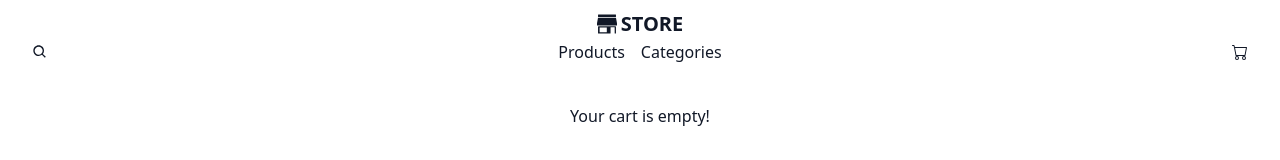
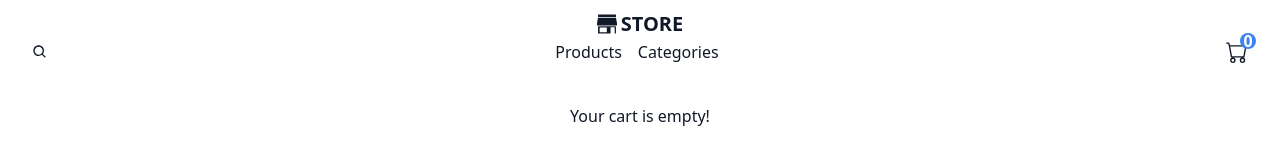
Before and after one commit to 9abour/e-commerce-redux, a Next.js app: page /cart in a window 1280 px wide. Shown: the top 160 px of the page. Built offline with nearby package versions, Linux system fonts and the light colour scheme.

Commit message:
fix cart products and add count of products to cart icon

```diff
--- a/src/components/Card.tsx
+++ b/src/components/Card.tsx
@@ -16,7 +16,7 @@ const Card = (props: Props) => {
 	const dispatch = useAppDispatch();
 
 	return (
-		<div key={id} className="card">
+		<div className="card">
 			<Link href={`products/${id}`}>
 				<Image
 					src={thumbnail}
@@ -34,7 +34,7 @@ const Card = (props: Props) => {
 			<p className="description">{description}</p>
 			<button
 				onClick={() => {
-					dispatch(addToCart(props));
+					dispatch(addToCart(props.product));
 					dispatch(setCartProductsToLS());
 				}}
 				className="btn cart"
--- a/src/components/cart/Cart.tsx
+++ b/src/components/cart/Cart.tsx
@@ -3,17 +3,12 @@
 import { useAppDispatch, useAppSelector } from "@/redux/hooks";
 import {
 	clearCart,
-	decrementItem,
-	incrementItem,
-	removeFromCart,
 	setCartProducts,
 	setCartProductsToLS,
 } from "@/redux/slices/cartSlice";
 import React, { useEffect, useState } from "react";
 import { AiFillDelete } from "react-icons/ai";
-import { IoMdAddCircle, IoMdRemoveCircle } from "react-icons/io";
 import Loading from "../Loading";
-import Link from "next/link";
 import CartProduct from "./CartProduct";
 
 const Cart = () => {
@@ -49,6 +44,7 @@ const Cart = () => {
 
 		return Number(total.toFixed(0));
 	};
+
 	const getDiscountPercentage = (): number => {
 		let total = 0;
 
@@ -62,6 +58,8 @@ const Cart = () => {
 
 		return Number(total.toFixed(0));
 	};
+
+	console.log(cartProducts);
 
 	return (
 		<div className="mt-8">
@@ -90,7 +88,11 @@ const Cart = () => {
 								</thead>
 								<tbody>
 									{cartProducts.map(item => (
-										<CartProduct product={item.product} count={item.count} />
+										<CartProduct
+											key={item.product.id}
+											product={item.product}
+											count={item.count}
+										/>
 									))}
 								</tbody>
 							</table>
--- a/src/components/cart/CartProduct.tsx
+++ b/src/components/cart/CartProduct.tsx
@@ -11,20 +11,20 @@ import Link from "next/link";
 import Image from "next/image";
 import { useAppDispatch } from "@/redux/hooks";
 
-interface Props {
+type Props = {
 	product: productType;
 	count: number;
-}
+};
 
 const CartProduct = (props: Props) => {
 	const { count } = props;
-
-	const { id, thumbnail, title, brand, description, price } = props.product;
+	const { id, thumbnail, title, brand, description, price, category } =
+		props.product;
 
 	const dispatch = useAppDispatch();
 
 	return (
-		<tr key={id} className="[&>td]:p-2 [&>th]:p-2 md:[&>td]:p-4">
+		<tr className="[&>td]:p-2 [&>th]:p-2 md:[&>td]:p-4">
 			<td>
 				<div className="flex items-center space-x-3">
 					<div className="relative avatar">
@@ -51,7 +51,7 @@ const CartProduct = (props: Props) => {
 			<td className="max-w-[12rem] text-ellipsis overflow-hidden hidden md:table-cell">
 				{description}
 				<br />
-				<span className="badge badge-ghost badge-sm">Apple</span>
+				<span className="badge badge-ghost badge-sm">{category}</span>
 			</td>
 			<td>{price}$</td>
 			<th>
--- a/src/components/home/Products.tsx
+++ b/src/components/home/Products.tsx
@@ -2,13 +2,9 @@
 
 import { useAppDispatch, useAppSelector } from "@/redux/hooks";
 import { fetchProducts } from "@/redux/slices/fetchProductsSlice";
-import Image from "next/image";
 import React, { useEffect, useState } from "react";
 import { productType } from "../../../types";
-import Link from "next/link";
-import { MdAddCircleOutline, MdCheckCircleOutline } from "react-icons/md";
 import { API_URL } from "../../../constants";
-import { addToCart, setCartProductsToLS } from "@/redux/slices/cartSlice";
 import Loading from "../Loading";
 import Card from "../Card";
 
@@ -27,8 +23,6 @@ const Products = () => {
 			dispatch(fetchProducts(`${API_URL}/category/${category}`));
 		}
 	}, [category]);
-
-	console.log(cartProducts);
 
 	return (
 		<div className="container mt-8">
--- a/src/components/navbar/Navbar.tsx
+++ b/src/components/navbar/Navbar.tsx
@@ -6,11 +6,12 @@ import { BiSearch } from "react-icons/bi";
 import { BsCart } from "react-icons/bs";
 import Link from "next/link";
 import SearchModal from "../modals/SearchModal";
-import { useAppDispatch } from "@/redux/hooks";
+import { useAppDispatch, useAppSelector } from "@/redux/hooks";
 import { searchBtnToggle } from "@/redux/slices/searchSlice";
 
 const Navbar = () => {
 	const dispatch = useAppDispatch();
+	const cartProducts = useAppSelector(state => state.cartSlice.products);
 
 	return (
 		<nav className="navbar text-gray-900 bg-white flex-col">
@@ -35,8 +36,11 @@ const Navbar = () => {
 					<NavLink link="products" />
 					<NavLink link="categories" />
 				</ul>
-				<Link href="/cart" className="main-btn">
-					<BsCart />
+				<Link href="/cart" className="main-btn relative">
+					<span className="absolute w-4 h-4 top-0 right-0 flex justify-center items-center bg-blue-500 text-white font-semibold rounded-full ">
+						{cartProducts.length}
+					</span>
+					<BsCart size={22} />
 				</Link>
 			</div>
 		</nav>
```
